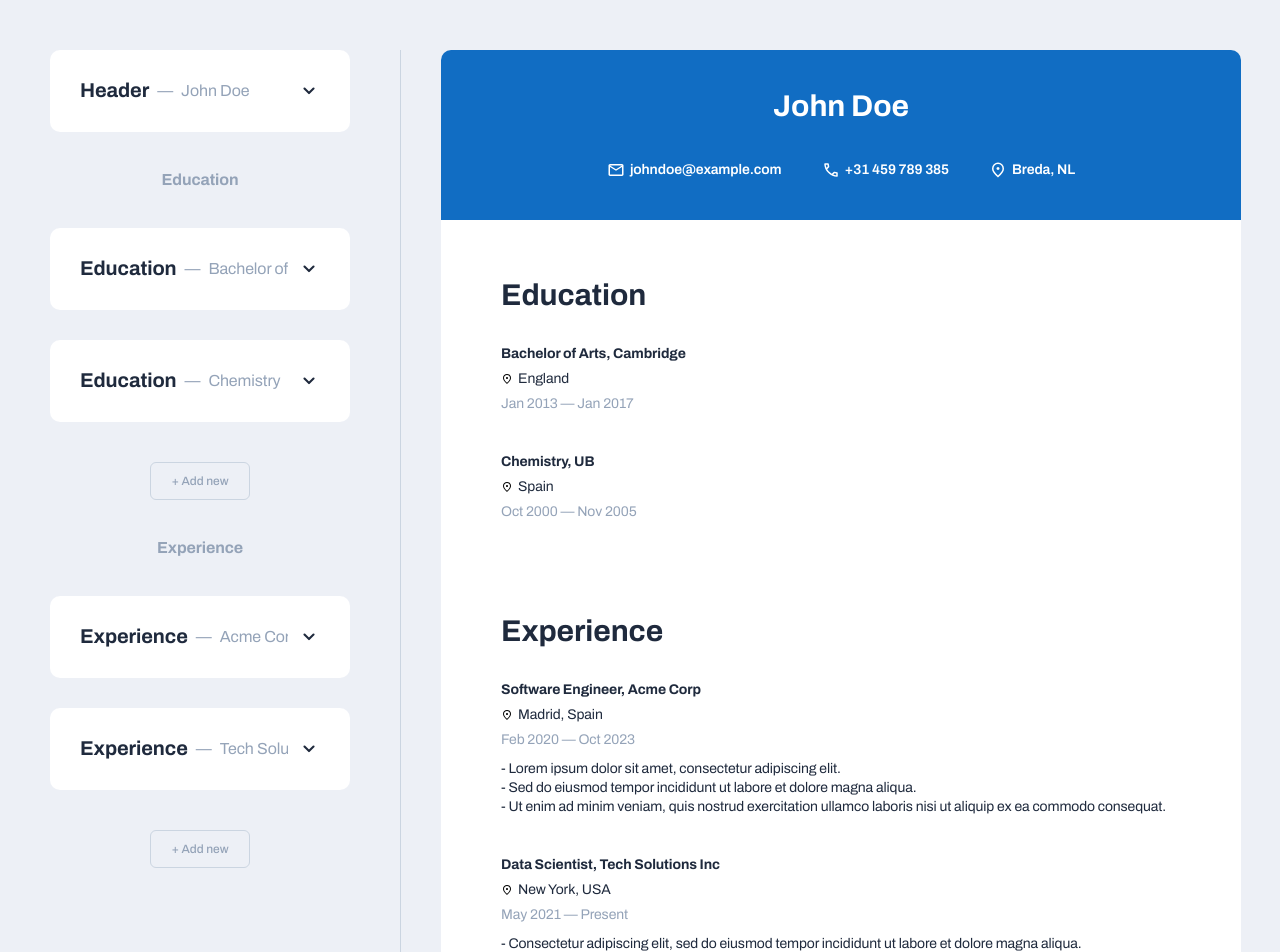
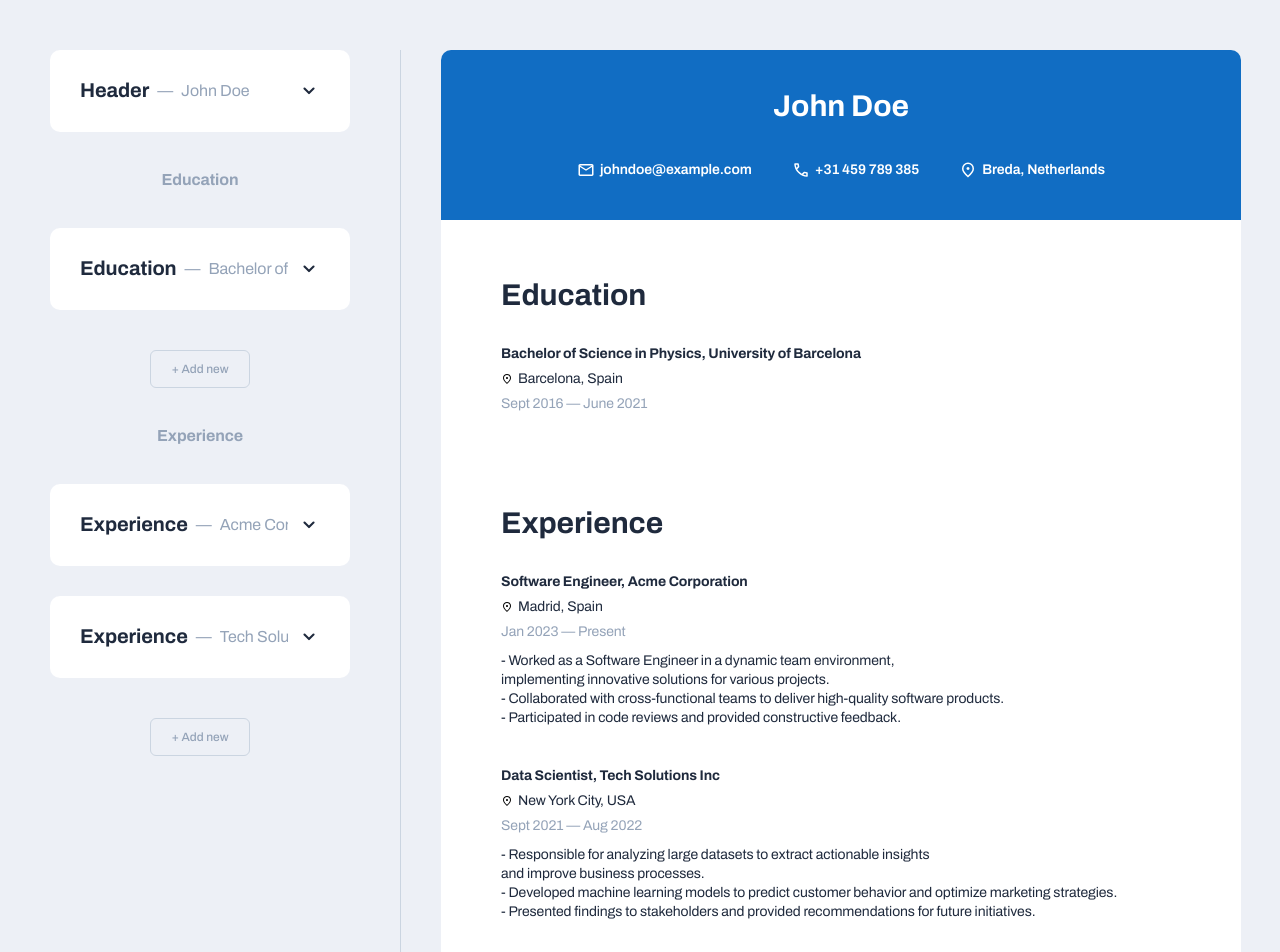
Before and after one commit to amadeuio/make-your-cv, a React (Vite) app: page / in a window 1280 px wide. Shown: the top 952 px of the page. Built offline with nearby package versions, Linux system fonts and the light colour scheme.

Commit message:
Improve placeholder data

```diff
--- a/src/App.tsx
+++ b/src/App.tsx
@@ -95,27 +95,18 @@ const initialHeaderObject: HeaderObject = {
   fullName: "John Doe",
   email: "johndoe@example.com",
   phone: "+31 459 789 385",
-  address: "Breda, NL",
+  address: "Breda, Netherlands",
   isOpen: false,
 };
 
 const initialEducationArray: EducationObject[] = [
   {
     id: uuidv4(),
-    school: "Cambridge",
-    qualification: "Bachelor of Arts",
-    startDate: "Jan 2013",
-    endDate: "Jan 2017",
-    location: "England",
-    isOpen: false,
-  },
-  {
-    id: uuidv4(),
-    school: "UB",
-    qualification: "Chemistry",
-    startDate: "Oct 2000",
-    endDate: "Nov 2005",
-    location: "Spain",
+    school: "University of Barcelona",
+    qualification: "Bachelor of Science in Physics",
+    startDate: "Sept 2016",
+    endDate: "June 2021",
+    location: "Barcelona, Spain",
     isOpen: false,
   },
 ];
@@ -123,28 +114,28 @@ const initialEducationArray: EducationObject[] = [
 const initialExperienceArray: ExperienceObject[] = [
   {
     id: uuidv4(),
-    company: "Acme Corp",
+    company: "Acme Corporation",
     position: "Software Engineer",
-    startDate: "Feb 2020",
-    endDate: "Oct 2023",
+    startDate: "Jan 2023",
+    endDate: "Present",
     location: "Madrid, Spain",
-    description: `- Lorem ipsum dolor sit amet, consectetur adipiscing elit.
-- Sed do eiusmod tempor incididunt ut labore et dolore magna aliqua.
-- Ut enim ad minim veniam, quis nostrud exercitation ullamco laboris nisi ut aliquip ex ea commodo consequat.
-`,
+    description: `- Worked as a Software Engineer in a dynamic team environment,
+implementing innovative solutions for various projects.
+- Collaborated with cross-functional teams to deliver high-quality software products.
+- Participated in code reviews and provided constructive feedback.`,
     isOpen: false,
   },
   {
     id: uuidv4(),
     company: "Tech Solutions Inc",
     position: "Data Scientist",
-    startDate: "May 2021",
-    endDate: "Present",
-    location: "New York, USA",
-    description: `- Consectetur adipiscing elit, sed do eiusmod tempor incididunt ut labore et dolore magna aliqua.
-- Ut enim ad minim veniam, quis nostrud exercitation ullamco laboris nisi ut aliquip ex ea commodo consequat.
-- Duis aute irure dolor in reprehenderit in voluptate velit esse cillum dolore eu fugiat nulla pariatur.
-`,
+    startDate: "Sept 2021",
+    endDate: "Aug 2022",
+    location: "New York City, USA",
+    description: `- Responsible for analyzing large datasets to extract actionable insights
+and improve business processes.
+- Developed machine learning models to predict customer behavior and optimize marketing strategies.
+- Presented findings to stakeholders and provided recommendations for future initiatives.`,
     isOpen: false,
   },
 ];
```
